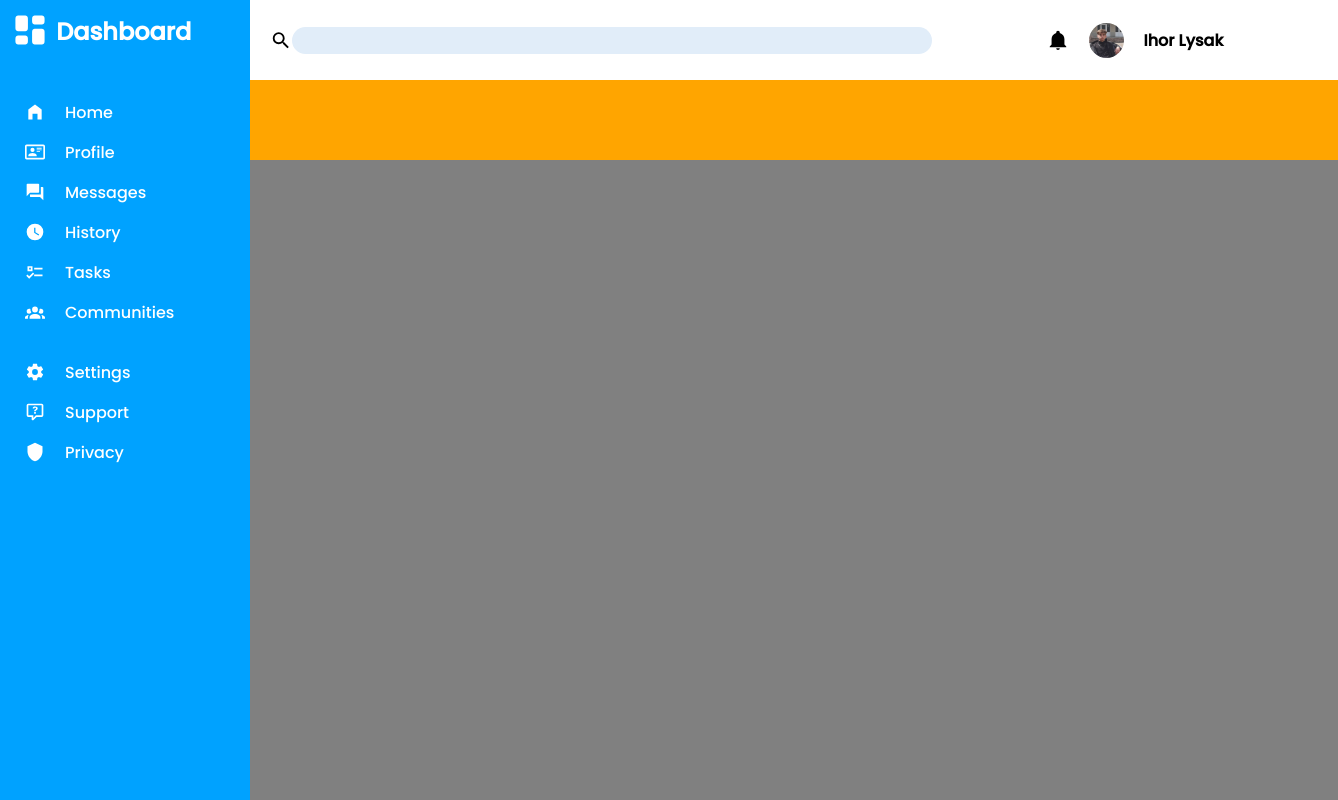
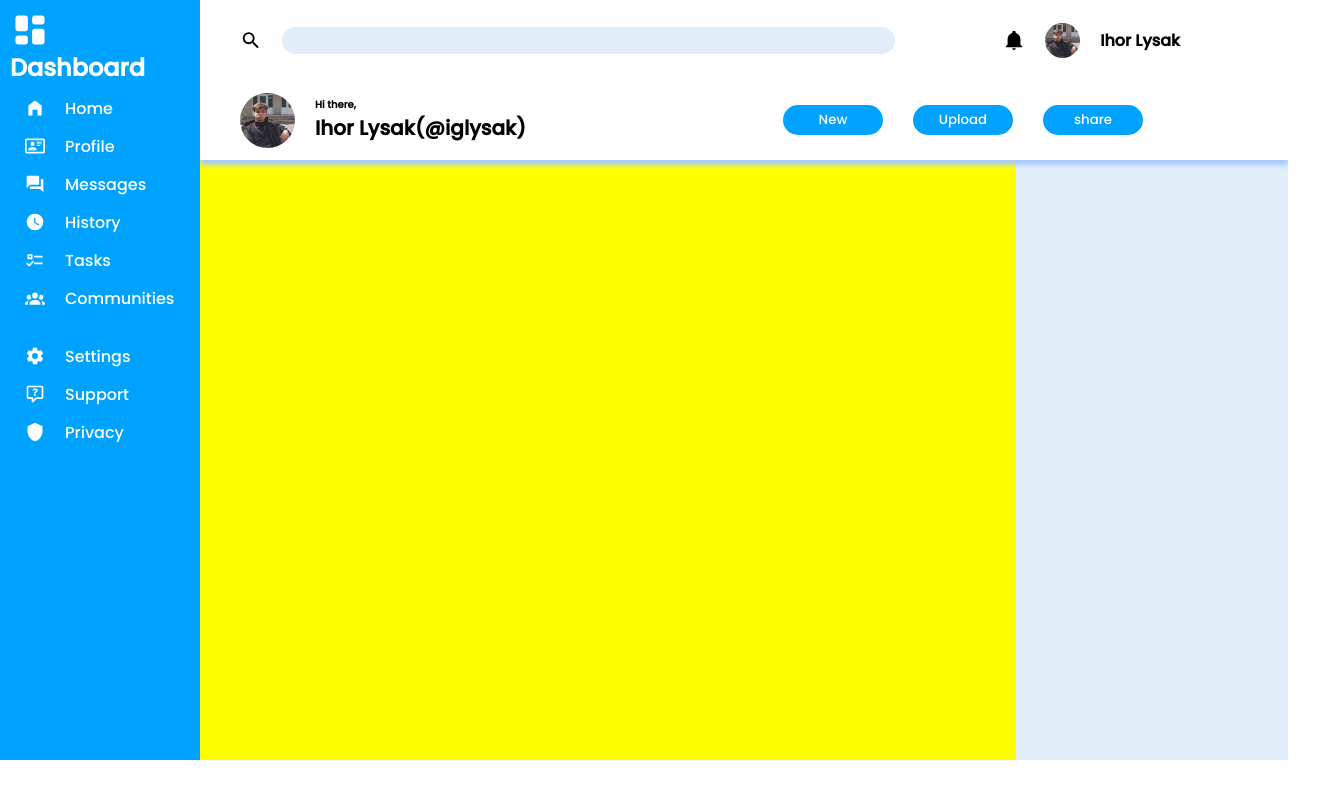
Before and after one commit to bigheha/adminDashboard, a plain HTML site: page index.html in a window 1280 px wide. Shown: the whole page, 1338 px wide, since content can reach past the window. Drawn offline with Linux system fonts and the light colour scheme.

Commit message:
added navbar area

```diff
--- a/index.html
+++ b/index.html
@@ -42,7 +42,27 @@
                 <div><img class="sidebar-img white" src="src/img/shield.svg" alt=""><span>Privacy</span></div>
             </div>
         </div>
-        <div class="navbar"></div>
-        <div class="content"></div>
+        <div class="navbar">
+                <div class="navbar-group1">
+                    <img class="navbar-avatar"src="src/img/Geksa.jpg">
+                    <div class="navbar-text">
+                        <span>Hi there,</span>
+                        <span style="font-size: 2rem;">Ihor Lysak(@iglysak)</span>
+                    </div>
+                </div>
+                <div class="navbar-group2">
+                    <button class="nav-btn">New</button>
+                    <button class="nav-btn">Upload</button>
+                    <button class="nav-btn">share</button>
+                </div>
+        </div>
+        <div class="content">
+            <div class="cards-container">
+
+            </div>
+        </div>
+        <div class="announcements-trending">
+
+        </div>
 </body>
 </html>
--- a/src/css/styles.scss
+++ b/src/css/styles.scss
@@ -8,8 +8,8 @@
 .grid-container {
     height: 100%;
     display: grid;
-    grid-template-columns: minmax(250px,15%) 85%;
-    grid-template-rows: 10% 10% 70%;
+    grid-template-columns: minmax(200px,15%) 85%;
+    grid-template-rows: minmax(70px,10%) minmax(70px,10%)70%;
 }
 .header {
     justify-content: space-around;
@@ -23,7 +23,8 @@
     flex-grow: 4;
     display: flex;
     justify-content: space-around;
-    padding-left: 20px;
+    margin-left: 40px;
+    gap: 20px;
 }
 .header-container2 {
     flex-grow: 2;
@@ -54,6 +55,7 @@
     background-color: #00a2ff;
     grid-row: 1/5;
     color: white;
+    z-index: 1;
 }
 .sidebar-logo {
     margin: 10px;
@@ -78,10 +80,58 @@
     margin: 0px 25px;
 }
 .navbar {
-    background-color: orange;
+    display: flex;
+    background-color: white;
+    grid-column: 2/3;
     grid-row:2/3;
+    box-shadow: 0px 5px 5px rgb(167, 202, 255);
+}
+.navbar-group1{
+    flex-grow: 1;
+    display: flex;
+    align-items: center;
+    gap: 20px;
+    margin-left: 40px;
+}
+.navbar-group2{
+    flex-grow: 1;
+    display: flex;
+    justify-content: flex-end;
+    align-items: center;
+    gap: 30px;
+    margin-right: 145px;
+}
+.navbar-avatar {
+    aspect-ratio: 1/1;
+    height: 55px;
+    border-radius: 80px;
+}
+.navbar-text {
+    display: flex;
+    flex-direction: column;
+    font-weight: 700;
+}
+.nav-btn {
+    border:none;
+    width: 100px;
+    height: 30px;
+    border-radius: 15px;
+    color: white;
+    background-color: #00a2ff;
+    font-family: "Poppins", sans-serif;
 }
 .content {
-    background-color: gray;
+    background-color: rgb(225, 237, 249);
     grid-row: 3/5;
+    display: grid;
+    grid-template-columns: 75% 25%;
+    z-index: -1;
 }
+.cards-container {
+    display: grid;
+    background-color: yellow;
+    grid-column: 1/2;
+}
+.announcments-trending{
+    display:grid;
+}
```
Also changed, not shown: src/css/styles.css, 1 other file.
